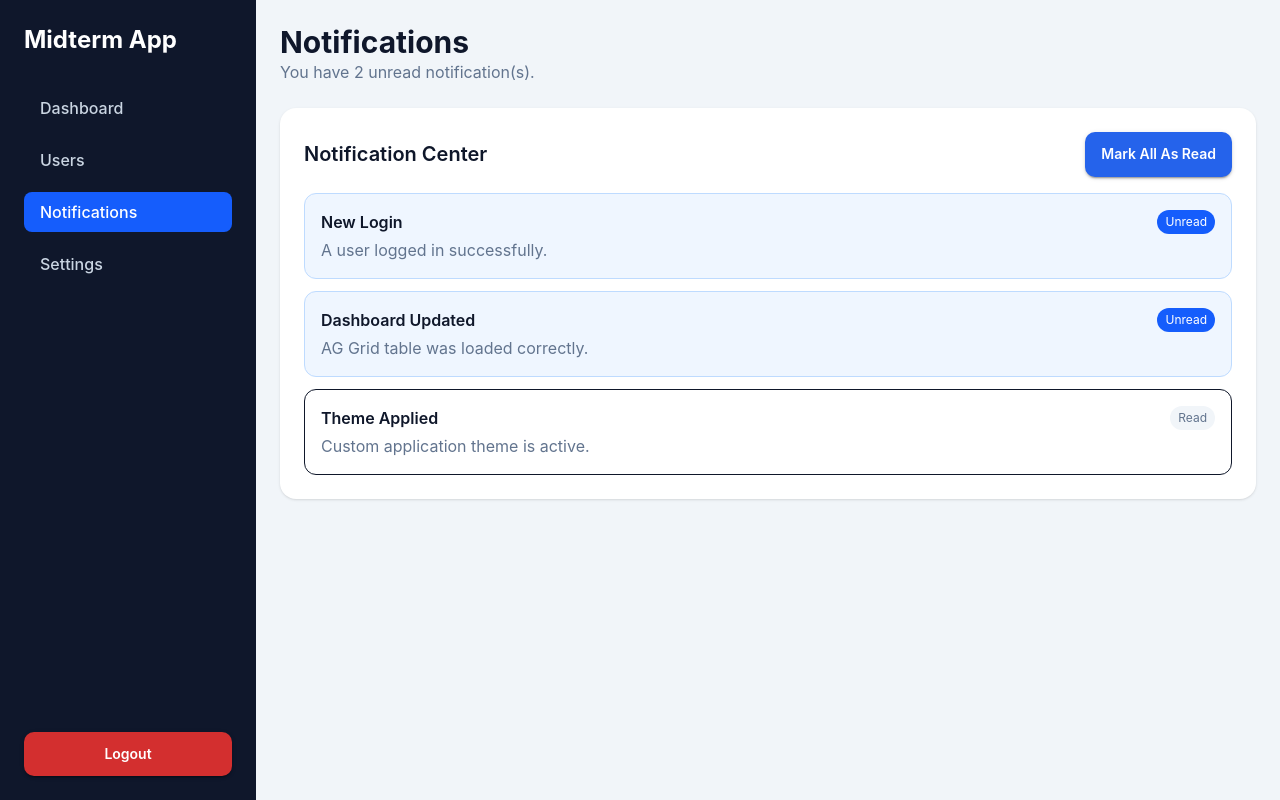
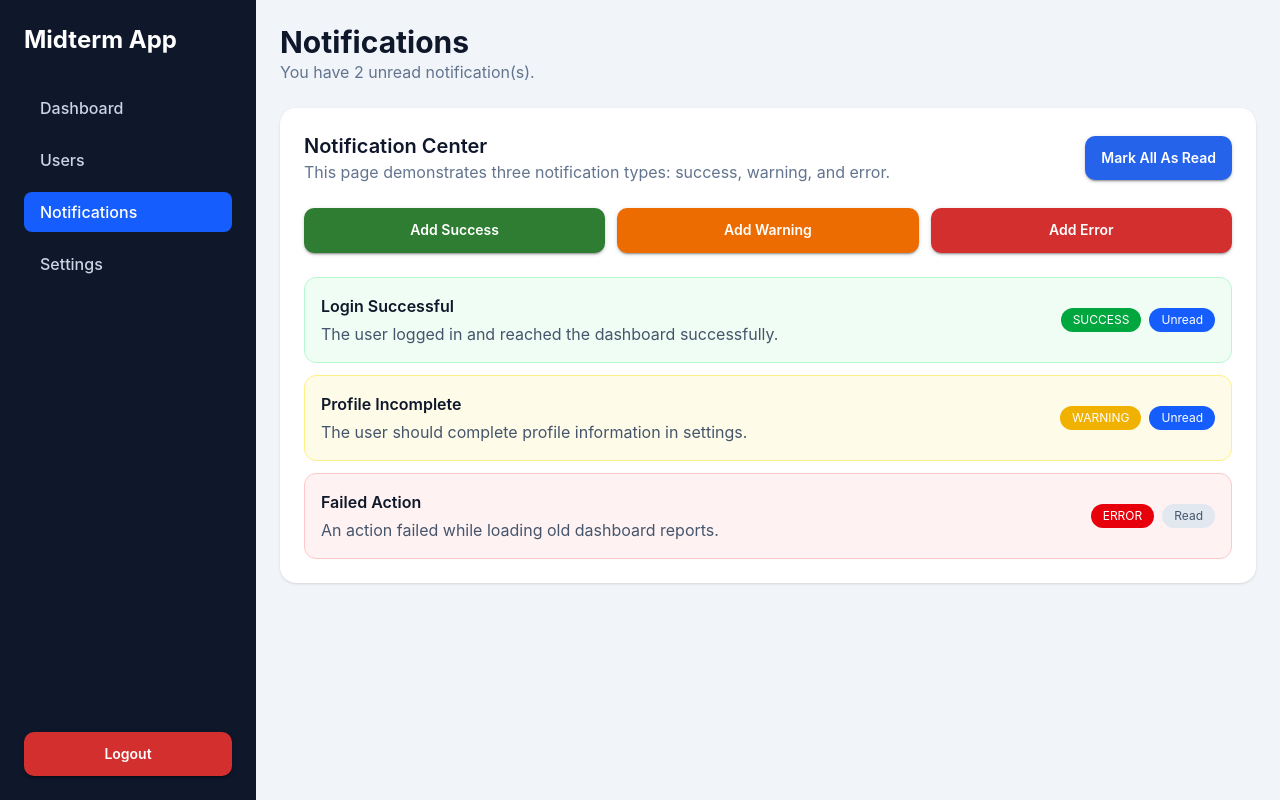
Before and after one commit to fyslhlu/midterm-project, a React (Vite) app: page /notifications in a window 1280 px wide. Built offline with nearby package versions, Linux system fonts and the light colour scheme.

Commit message:
Add success warning and error notifications

```diff
--- a/src/pages/Notifications.tsx
+++ b/src/pages/Notifications.tsx
@@ -1,9 +1,15 @@
 import { useState } from "react";
 import { Button } from "@mui/material";
-import { showSuccessToast } from "@/services/toastService";
+import {
+  showSuccessToast,
+  showErrorToast,
+} from "@/services/toastService";
+
+type NotificationType = "success" | "warning" | "error";
 
 type NotificationItem = {
   id: number;
+  type: NotificationType;
   title: string;
   message: string;
   read: boolean;
@@ -13,25 +19,88 @@ function Notifications() {
   const [notifications, setNotifications] = useState<NotificationItem[]>([
     {
       id: 1,
-      title: "New Login",
-      message: "A user logged in successfully.",
+      type: "success",
+      title: "Login Successful",
+      message: "The user logged in and reached the dashboard successfully.",
       read: false,
     },
     {
       id: 2,
-      title: "Dashboard Updated",
-      message: "AG Grid table was loaded correctly.",
+      type: "warning",
+      title: "Profile Incomplete",
+      message: "The user should complete profile information in settings.",
       read: false,
     },
     {
       id: 3,
-      title: "Theme Applied",
-      message: "Custom application theme is active.",
+      type: "error",
+      title: "Failed Action",
+      message: "An action failed while loading old dashboard reports.",
       read: true,
     },
   ]);
 
   const unreadCount = notifications.filter((item) => !item.read).length;
+
+  const getNotificationStyle = (type: NotificationType) => {
+    if (type === "success") {
+      return {
+        card: "bg-green-50 border-green-200",
+        badge: "bg-green-600 text-white",
+      };
+    }
+
+    if (type === "warning") {
+      return {
+        card: "bg-yellow-50 border-yellow-200",
+        badge: "bg-yellow-500 text-white",
+      };
+    }
+
+    return {
+      card: "bg-red-50 border-red-200",
+      badge: "bg-red-600 text-white",
+    };
+  };
+
+  const addSuccessNotification = () => {
+    const newNotification: NotificationItem = {
+      id: Date.now(),
+      type: "success",
+      title: "Success Notification",
+      message: "This is a success notification created by the user.",
+      read: false,
+    };
+
+    setNotifications((prev) => [newNotification, ...prev]);
+    showSuccessToast("Success notification added");
+  };
+
+  const addWarningNotification = () => {
+    const newNotification: NotificationItem = {
+      id: Date.now(),
+      type: "warning",
+      title: "Warning Notification",
+      message: "This is a warning notification that needs attention.",
+      read: false,
+    };
+
+    setNotifications((prev) => [newNotification, ...prev]);
+    showSuccessToast("Warning notification added");
+  };
+
+  const addErrorNotification = () => {
+    const newNotification: NotificationItem = {
+      id: Date.now(),
+      type: "error",
+      title: "Error Notification",
+      message: "This is an error notification for a failed action.",
+      read: false,
+    };
+
+    setNotifications((prev) => [newNotification, ...prev]);
+    showErrorToast("Error notification added");
+  };
 
   const markAllAsRead = () => {
     setNotifications((prev) =>
@@ -54,39 +123,84 @@ function Notifications() {
       </div>
 
       <div className="bg-white rounded-2xl shadow p-6">
-        <div className="flex items-center justify-between mb-4">
+        <div className="flex flex-col gap-4 md:flex-row md:items-center md:justify-between mb-6">
+          <div>
             <h2 className="text-xl font-semibold">Notification Center</h2>
+            <p className="text-slate-500">
+              This page demonstrates three notification types: success, warning,
+              and error.
+            </p>
+          </div>
 
           <Button variant="contained" onClick={markAllAsRead}>
             Mark All As Read
           </Button>
         </div>
 
+        <div className="grid grid-cols-1 md:grid-cols-3 gap-3 mb-6">
+          <Button
+            variant="contained"
+            color="success"
+            onClick={addSuccessNotification}
+          >
+            Add Success
+          </Button>
+
+          <Button
+            variant="contained"
+            color="warning"
+            onClick={addWarningNotification}
+          >
+            Add Warning
+          </Button>
+
+          <Button
+            variant="contained"
+            color="error"
+            onClick={addErrorNotification}
+          >
+            Add Error
+          </Button>
+        </div>
+
         <div className="flex flex-col gap-3">
-          {notifications.map((notification) => (
+          {notifications.map((notification) => {
+            const styles = getNotificationStyle(notification.type);
+
+            return (
               <div
                 key={notification.id}
-              className={`border rounded-xl p-4 ${
-                notification.read ? "bg-white" : "bg-blue-50 border-blue-200"
-              }`}
+                className={`border rounded-xl p-4 ${styles.card}`}
               >
-              <div className="flex items-center justify-between">
+                <div className="flex flex-col gap-2 md:flex-row md:items-center md:justify-between">
+                  <div>
                     <h3 className="font-semibold">{notification.title}</h3>
+                    <p className="text-slate-600 mt-1">
+                      {notification.message}
+                    </p>
+                  </div>
+
+                  <div className="flex gap-2">
+                    <span
+                      className={`text-xs px-3 py-1 rounded-full uppercase ${styles.badge}`}
+                    >
+                      {notification.type}
+                    </span>
 
                     <span
-                  className={`text-xs px-2 py-1 rounded-full ${
+                      className={`text-xs px-3 py-1 rounded-full ${
                         notification.read
-                      ? "bg-slate-100 text-slate-500"
+                          ? "bg-slate-200 text-slate-600"
                           : "bg-blue-600 text-white"
                       }`}
                     >
                       {notification.read ? "Read" : "Unread"}
                     </span>
                   </div>
-
-              <p className="text-slate-500 mt-1">{notification.message}</p>
                 </div>
-          ))}
+              </div>
+            );
+          })}
         </div>
       </div>
     </div>
```
Lines whose indentation alone changed are shown as unchanged.
